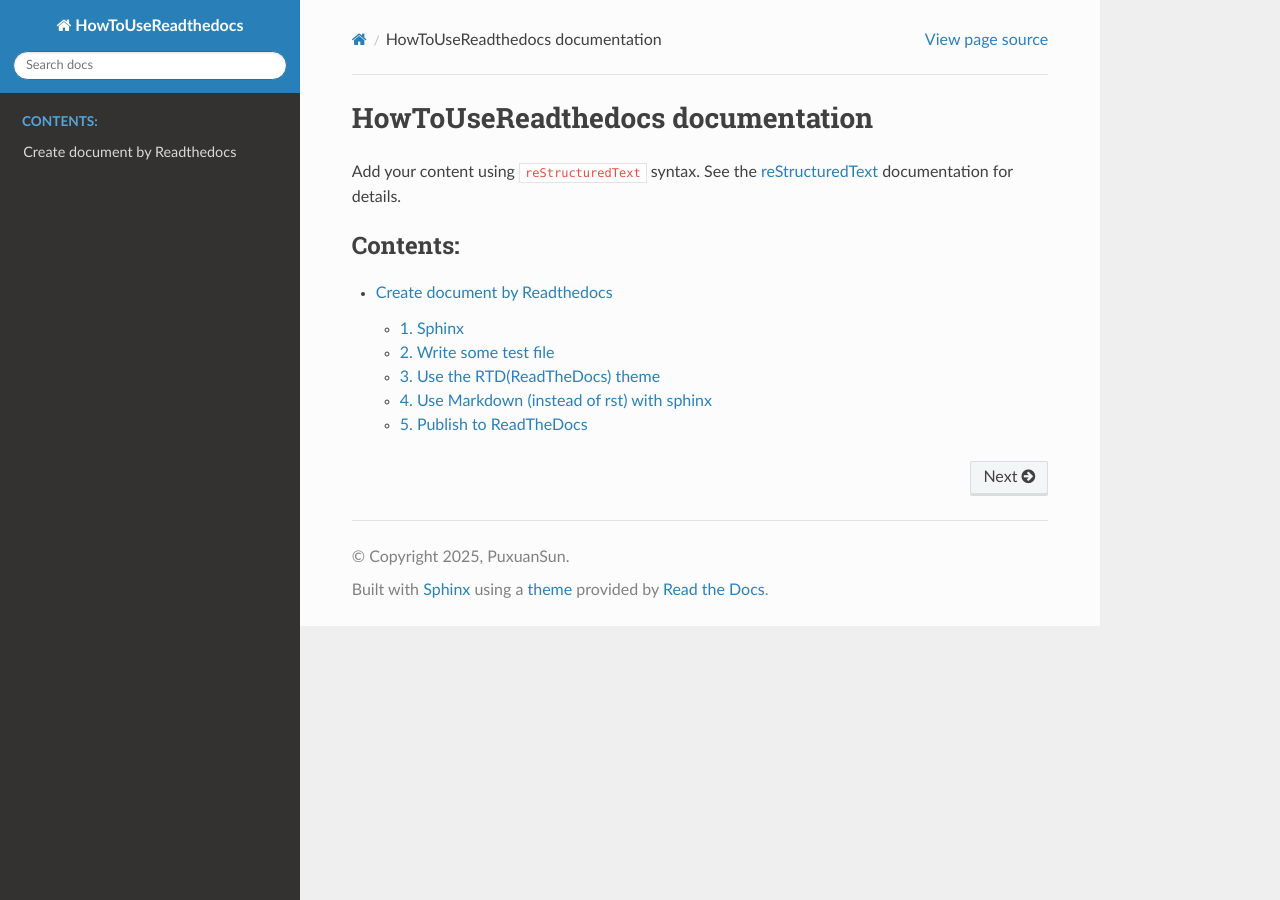
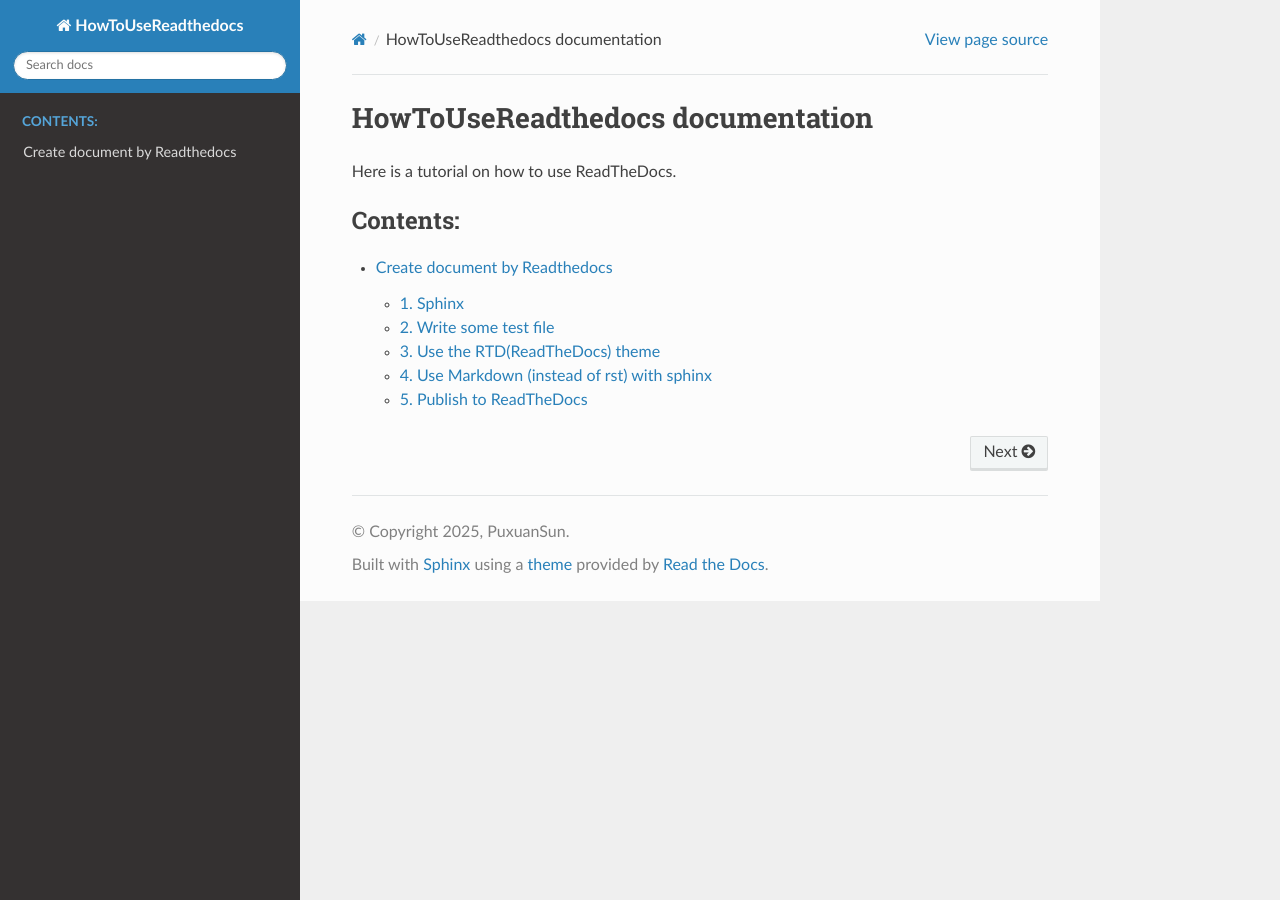
Before and after one commit to dartangerine/HowToUseReadthedocs, a Sphinx documentation site: the page built from source/index.rst, in a window 1280 px wide. Built offline with Sphinx 7.4.7 and the Read the Docs theme 3.1.0, drawn with Linux system fonts in a browser that asks for light colours.

Commit message:
change index

```diff
--- a/source/index.rst
+++ b/source/index.rst
@@ -6,10 +6,7 @@
 HowToUseReadthedocs documentation
 =================================
 
-Add your content using ``reStructuredText`` syntax. See the
-`reStructuredText <https://www.sphinx-doc.org/en/master/usage/restructuredtext/index.html>`_
-documentation for details.
-
+Here is a tutorial on how to use ReadTheDocs.
 
 .. toctree::
    :maxdepth: 2
```
